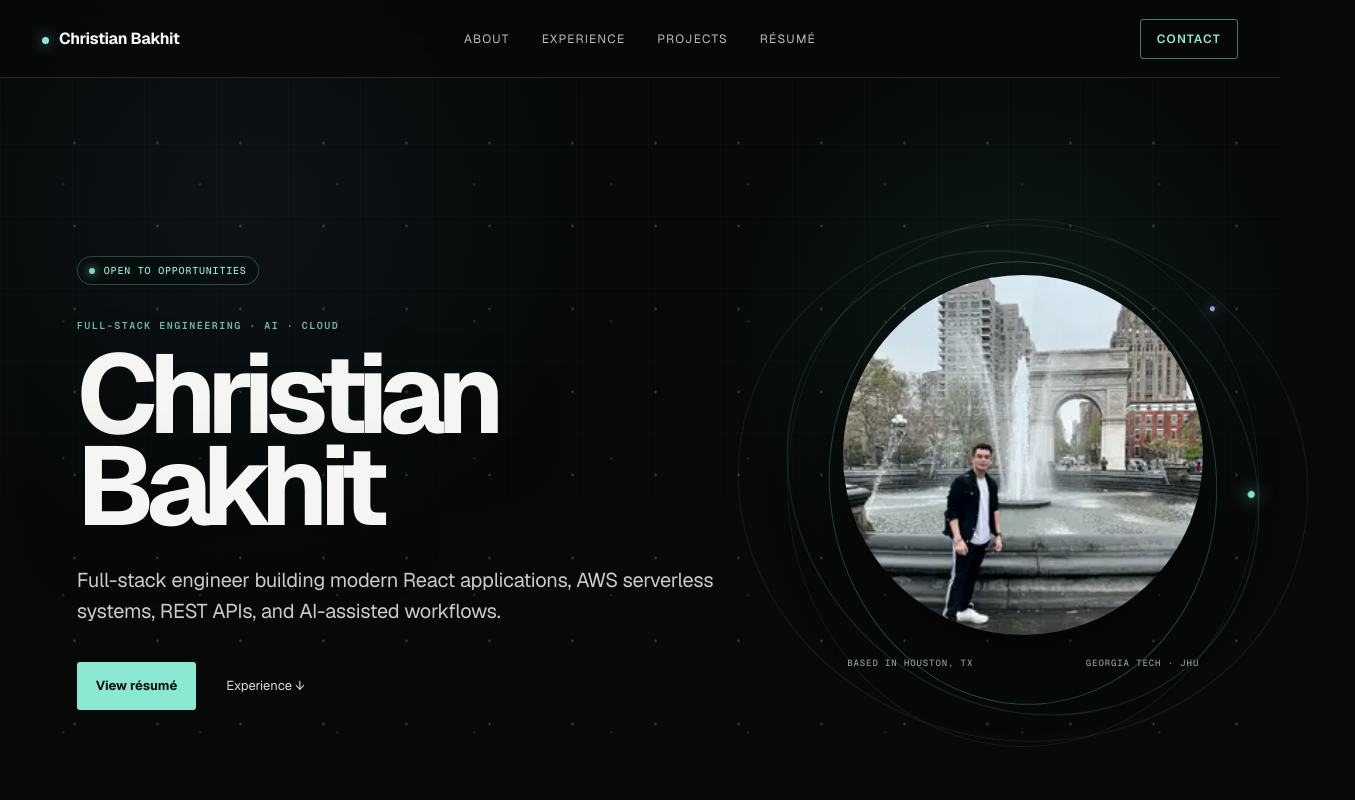
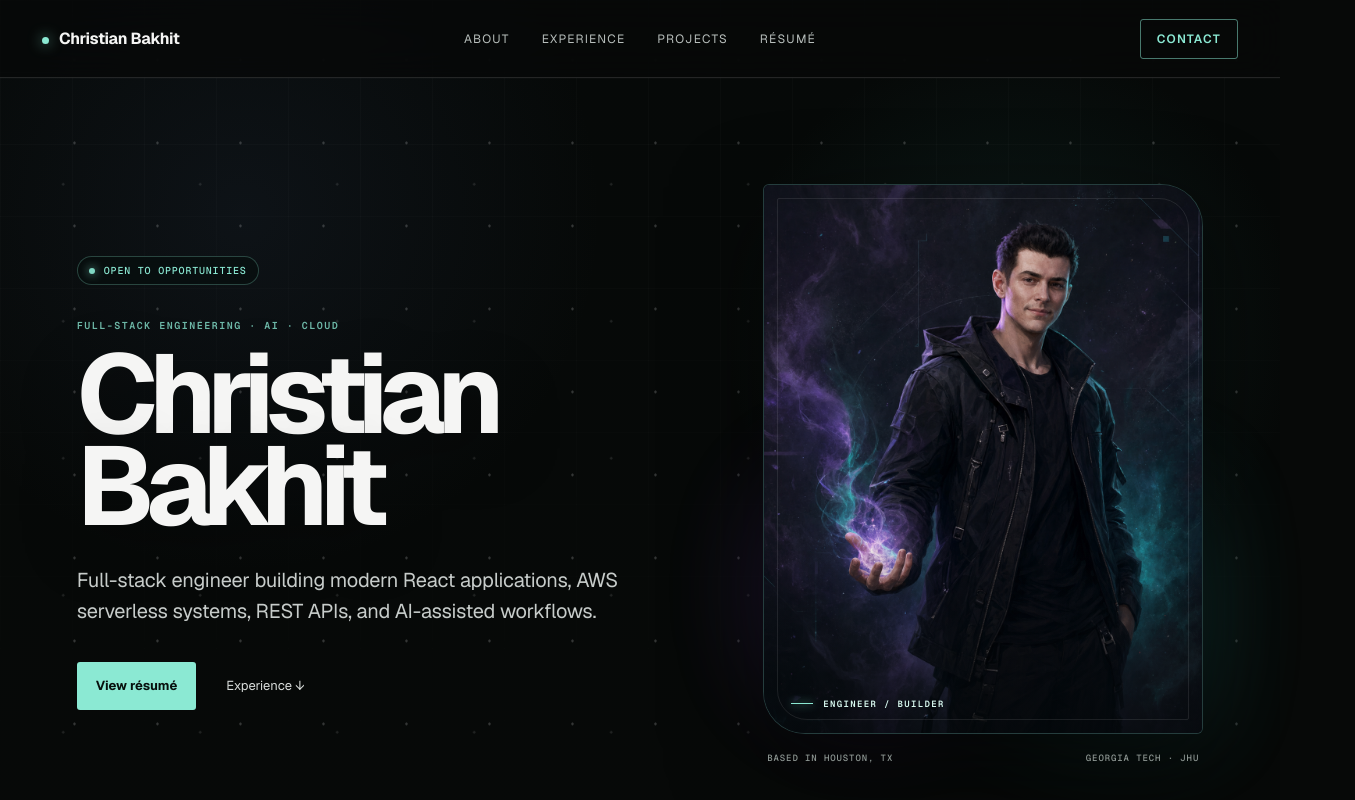
Before and after one commit to ChrisBakhit/christian-portfolio, a Next.js app: page / in a window 1280 px wide. Shown: the top 800 px of the page, 1355 px wide, since content can reach past the window. Built offline with nearby package versions, Linux system fonts and the light colour scheme.

Commit message:
Add stylized character portrait

```diff
--- a/app/page.tsx
+++ b/app/page.tsx
@@ -115,9 +115,11 @@ export default function Home() {
           <div className="actions"><a className="primaryButton" href="/Christian_Bakhit_Resume.pdf" target="_blank">View résumé</a><a className="textButton" href="#experience">Experience ↓</a></div>
         </div>
         <div className="profileWrap" data-reveal>
-          <span className="profileOrbit orbitOne" aria-hidden="true"><i /></span>
-          <span className="profileOrbit orbitTwo" aria-hidden="true"><i /></span>
-          <img src="/christian-profile.webp" alt="Christian Bakhit" />
+          <span className="portraitGlow" aria-hidden="true" />
+          <div className="portraitFrame">
+            <img src="/christian-agent-portrait.png" alt="Stylized portrait of Christian Bakhit" />
+            <span className="portraitLabel">Engineer / Builder</span>
+          </div>
           <div className="profileMeta"><span>Based in Houston, TX</span><span>Georgia Tech · JHU</span></div>
         </div>
       </section>
```
Also changed, not shown: app/globals.css, public/christian-agent-portrait.png (added).
